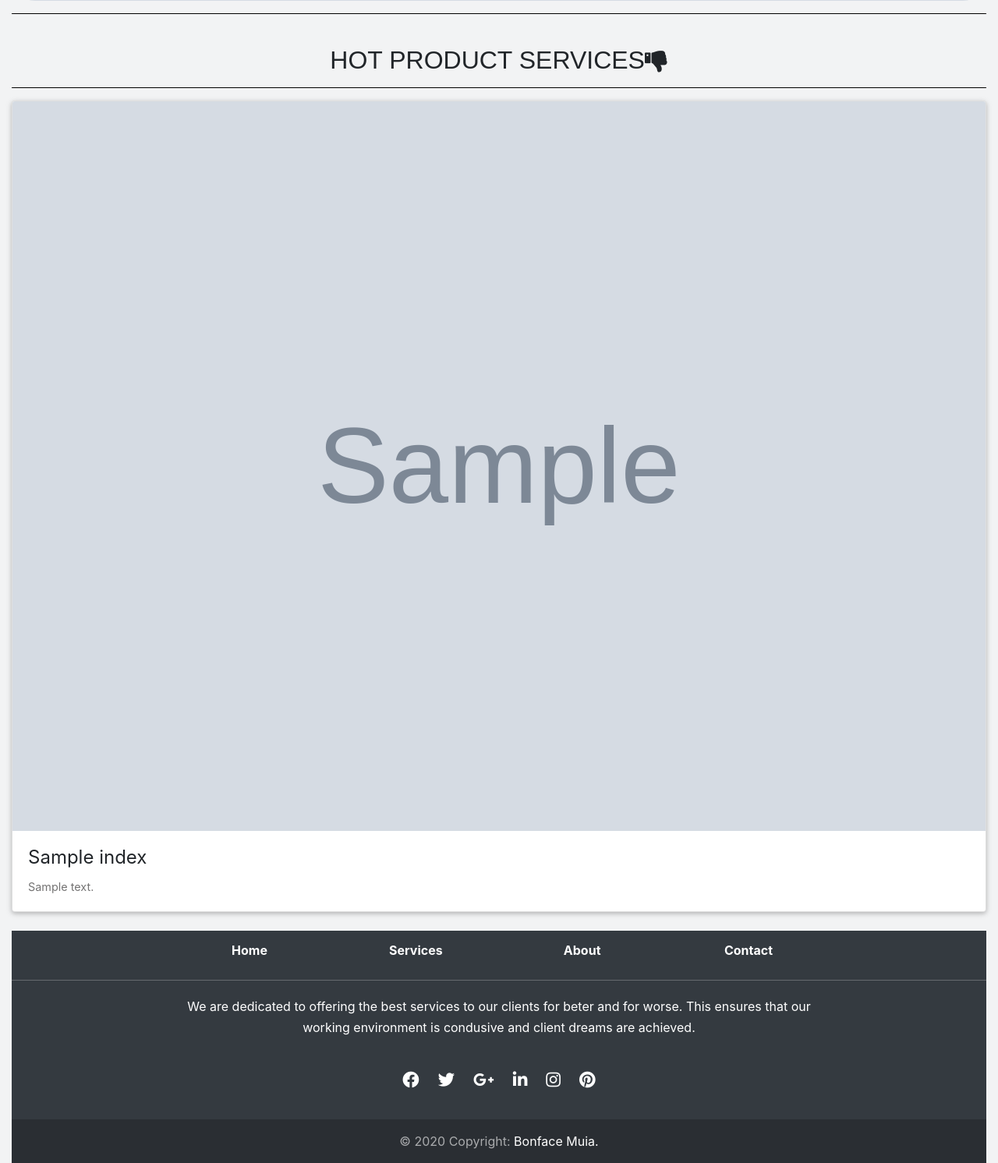
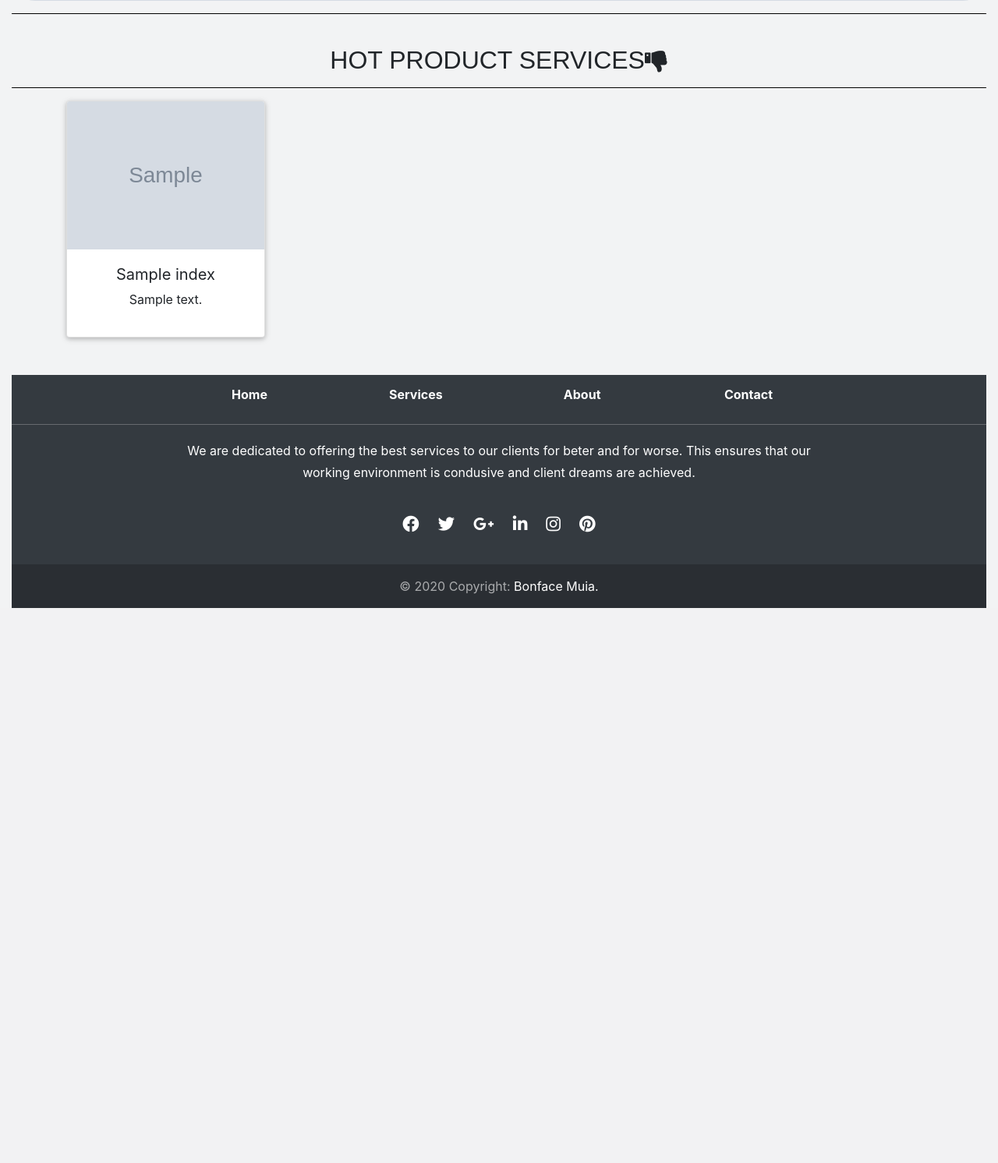
Before and after one commit to benstarke/Advertisiment-django-web-app, a Django app: page / in a window 1280 px wide. Shown: the part 477-1969 px from the top of the page at 78% size. After the commit the page ends 1257 px from the top, so only its background shows below. Run offline with Django 3.2, Linux system fonts and the light colour scheme; tables that the repository leaves empty hold one stand-in row (values such as "Sample post"); grey boxes marked "Sample" are stand-in pictures; some libraries are stand-ins or nearby versions.

Commit message:
break tag

```diff
--- a/myadvert/templates/myadvert/index.html
+++ b/myadvert/templates/myadvert/index.html
@@ -13,35 +13,37 @@
   </div><hr style="background-color: #000000;"><br><h2 style="text-align: center; font-family: Arial, Helvetica, sans-serif;">HOT PRODUCT SERVICES<span><i class="fa fa-thumbs-down"  aria-hidden="true"></i></span></h2><hr style="background-color: #000000;">
 
 
-   <!-- Card deck --> {% for seen in seen %}
-<div class="card-deck">
-  <!-- Card -->
-  <div class="card mb-4">
 
+  <section class="text-center mb-4 container">
+    <!--Grid row-->
+    <div class="row wow fadeIn">
+      <!--Grid column-->{% for seen in seen %}
+      <div class="col-lg-3 col-md-6 mb-4">
+        <!--Card-->
+        <div class="card">
           <!--Card image-->
           <div class="view overlay">
-      <img class="card-img-top" src="{{seen.image.url}}"
-        alt="Card image cap">
-      <a href="#!">
+            <img src="{{ seen.image.url }}" class="card-img-top"
+              alt="">
+            <a href="{% url 'product' item.slug %}" >
               <div class="mask rgba-white-slight"></div>
             </a>
           </div>
-
+          <!--Card image-->
           <!--Card content-->
-    <div class="card-body">
-
-      <!--Title-->
-      <h4 class="card-title">{{seen.title}}</h4>
-      <!--Text-->
-      <p class="card-text">
-        {{seen.description}}
-      </p>
-      <!-- Provides extra visual weight and identifies the primary action in a set of buttons -->
+          <div class="card-body text-center">
+            <!--Category & Title-->
+              <h5>{{seen.title}}</h5>
+              <p>{{seen.description}}</p>
           </div>
+          <!--Card content-->
+        </div>
+        <!--Card-->
 
       </div>
-  <!-- Card -->
-</div>{% endfor %}
-<!-- Card deck -->
+      {% endfor %}
+      <!--Grid column-->
+    </div>
+  </section>
 
  {% endblock %}
```
Lines whose indentation alone changed are shown as unchanged.
